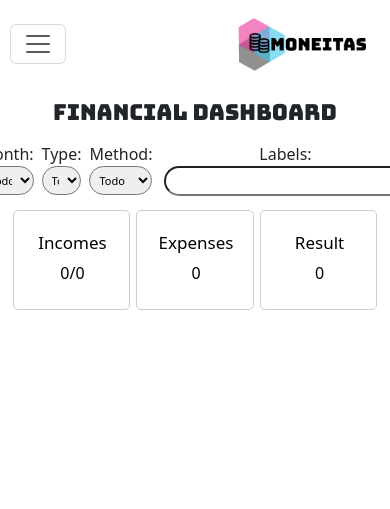
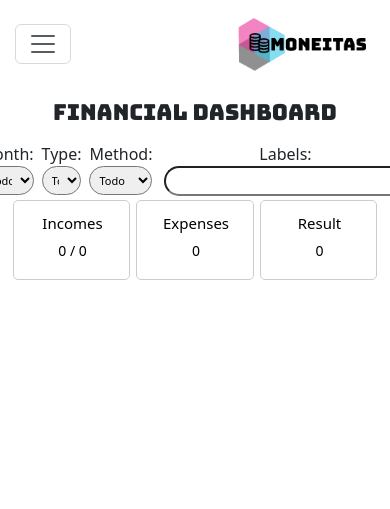
Before and after one commit to mdlunag/django-projects, a Django app: page /es/moneitas/ in a window 390 px wide; the page is wider, and only the part inside the window is pictured. Shown: the top 509 px of that part. Run offline with Django 3.2, Linux system fonts and the light colour scheme; the visitor is signed in with stand-in values (Sample User, id 1); data that the repository does not hold is empty.

Commit message:
[IMP] moneitas: phone styles upgraded

```diff
--- a/moneitas/templates/moneitas/dashboard.html
+++ b/moneitas/templates/moneitas/dashboard.html
@@ -65,48 +65,38 @@
         <div class="flip-card">
             <div class="flip-card-inner">
                 <div class="flip-card-front">
-                    <p>
+
                         <h4>{% translate "Incomes" %}</h4>
-                        <span id="paidIncomes">{{ paid_incomes }}</span>/{{ incomes }}
-                    </p>
+                        <span id="paidIncomes">{{ paid_incomes }}</span> / {{ incomes }}
+
                 </div>
                 <div class="flip-card-back">
-                    </p>
                         <h4>{% translate "Incomes" %}</h4>
-                        Paid/Total
-                    </p>
+                        Paid / Total
                 </div>
             </div>
         </div>
         <div class="flip-card">
             <div class="flip-card-inner">
                 <div class="flip-card-front">
-                    <p>
                         <h4>{% translate "Expenses" %}</h4>
                         {{ expenses }}
-                    </p>
                 </div>
                 <div class="flip-card-back">
-                    <p>
                         <h4>{% translate "Expenses" %}</h4>
                         dul
-                    </p>
                 </div>
             </div>
         </div>
         <div class="flip-card">
             <div class="flip-card-inner">
                 <div class="flip-card-front">
-                    <p>
                         <h4>{% translate "Result" %}</h4>
                         {{ balance }}
-                    </p>
                 </div>
                 <div class="flip-card-back">
-                    <p>
                         <h4>{% translate "Result" %}</h4>
                         bo
-                    </p>
                 </div>
             </div>
         </div>
--- a/static/moneitas/css/flipping_box.css
+++ b/static/moneitas/css/flipping_box.css
@@ -2,9 +2,8 @@
 .flip-card {
     background-color: transparent;
     perspective: 1000px; /* Remove this if you don't want the 3D effect */
-    text-align: center; /* Centrar el contenido en cada item */
     flex-grow: 1; /* Hacer que los elementos del dashboard tengan el mismo tamaño */
-    height:100px;
+    height:80px;
     margin: 0.2em
 
   }
@@ -15,6 +14,7 @@
     height:100%;
     padding: 1px;
     transition: transform 0.8s;
+    font-size: 14px;
     transform-style: preserve-3d;
     border: 1px solid #ccc; /* Borde para resaltar los elementos */
     border-radius: 5px; /* Borde redondeado */
@@ -33,6 +33,7 @@
     width: 100%;
     height: 100%;
     padding: 5px;
+    margin-top: 7px;
     -webkit-backface-visibility: hidden; /* Safari */
     backface-visibility: hidden;
   }
--- a/static/moneitas/css/styles_phone.css
+++ b/static/moneitas/css/styles_phone.css
@@ -20,11 +20,11 @@
     }
 
     h4 {
-        font-size: 17px; /* Reducir el tamaño del título */
+        font-size: 15px; /* Reducir el tamaño del título */
     }
 
 
-    /* Estilo para el botón de estadísticas */
+    /* Estilo para el botón de estadísticas *6
     form {
         margin: 10px 0; /* Agregar espacio entre el formulario y los elementos anteriores */
     }
@@ -126,7 +126,7 @@
         position: fixed;
         top: 0;
         left: 0;
-        padding-left: 10px;
+        padding-left: 15px;
         width: 100%;
         transition: height 0.5s ease; /* Transición suave para la altura */
         z-index: 1000;
@@ -156,4 +156,5 @@
     height: auto; /* Permite que el logotipo mantenga sus proporciones originales */
 }
 
+
 }
--- a/static/moneitas/js/dashboard.js
+++ b/static/moneitas/js/dashboard.js
@@ -166,7 +166,7 @@
 
     $(window).scroll(function() {
         var scrollPosition = $(this).scrollTop();
-        var navbarHeight = 100 - scrollPosition;
+        var navbarHeight = 100 - scrollPosition*0.8;
         navbarHeight = navbarHeight < 50 ? 50 : navbarHeight; // Limitar la altura mínima
 
         // Reduce gradualmente la altura de la barra de navegación
```
